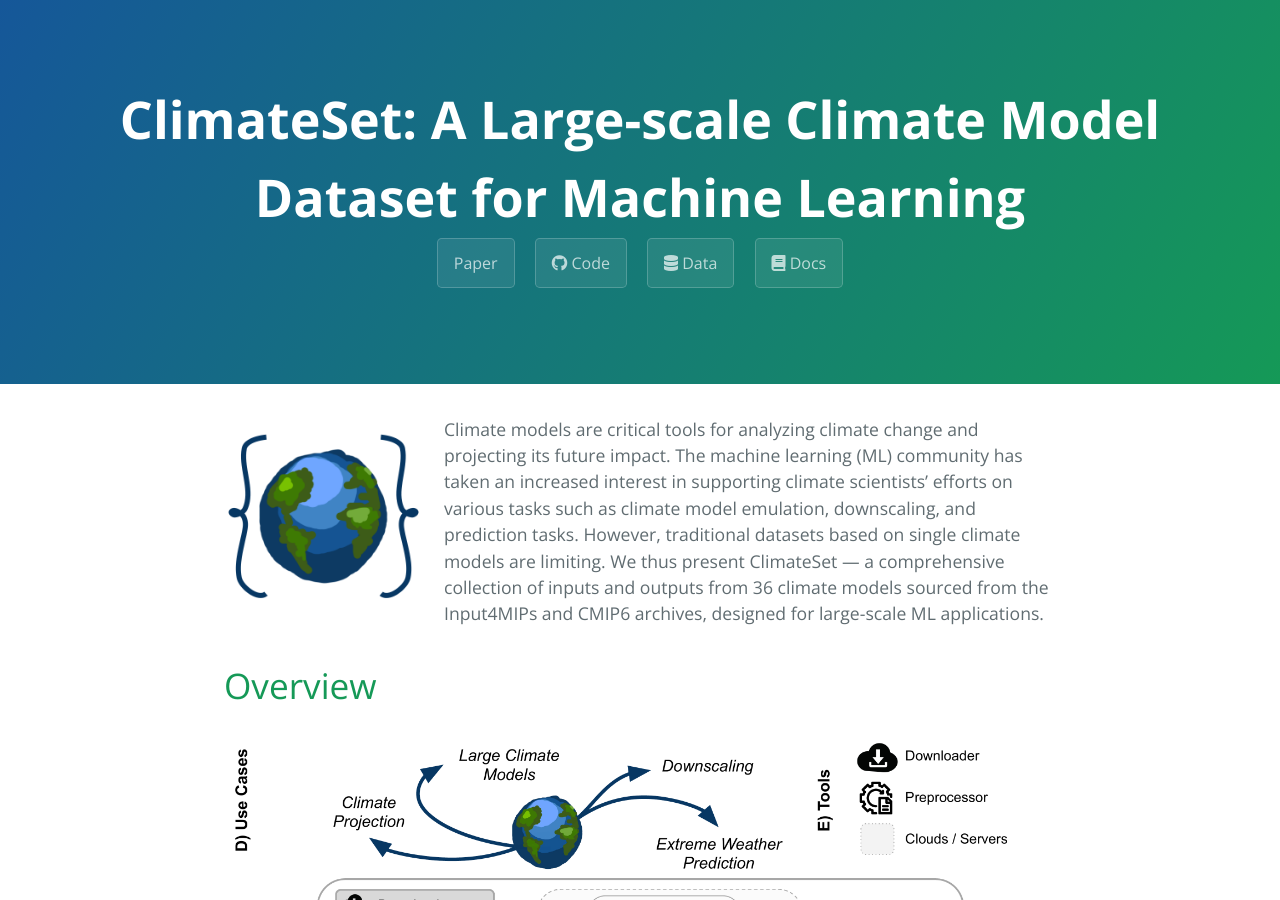
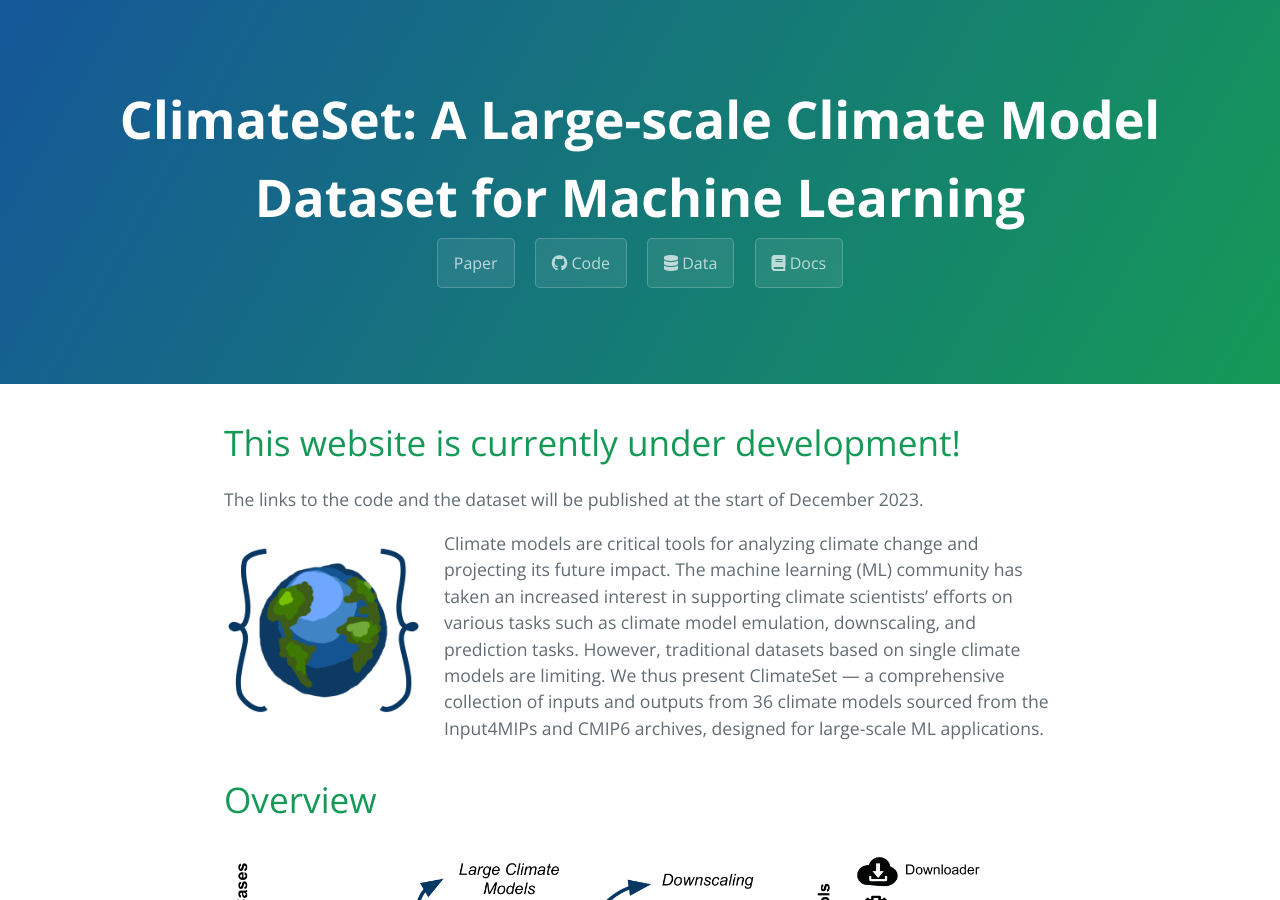
Before and after one commit to climateset/climateset.github.io, a Jekyll site: the page built from index.md, in a window 1280 px wide and 900 px high. Built offline with Jekyll 4.4.1, drawn with Linux system fonts in a browser that asks for light colours; nearby versions of some CDN libraries; a style sheet for code colours, icons or effects is not loaded.

Commit message:
Add disclaimer

```diff
--- a/index.md
+++ b/index.md
@@ -1,6 +1,8 @@
 ---
 layout: default
 ---
+# This website is currently under development!
+The links to the code and the dataset will be published at the start of December 2023.
 
 <div style="display: flex; align-items: flex-start;">
   <img src="climateset_icon.png" alt="ClimateSet Icon" style="height: 200px; margin-right: 20px;" />
```
